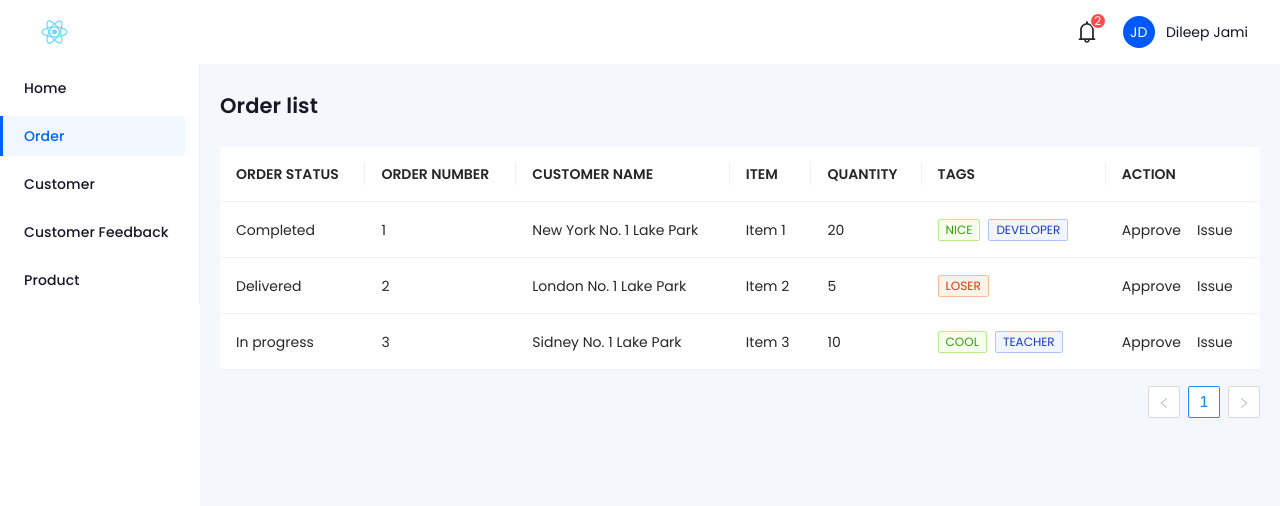
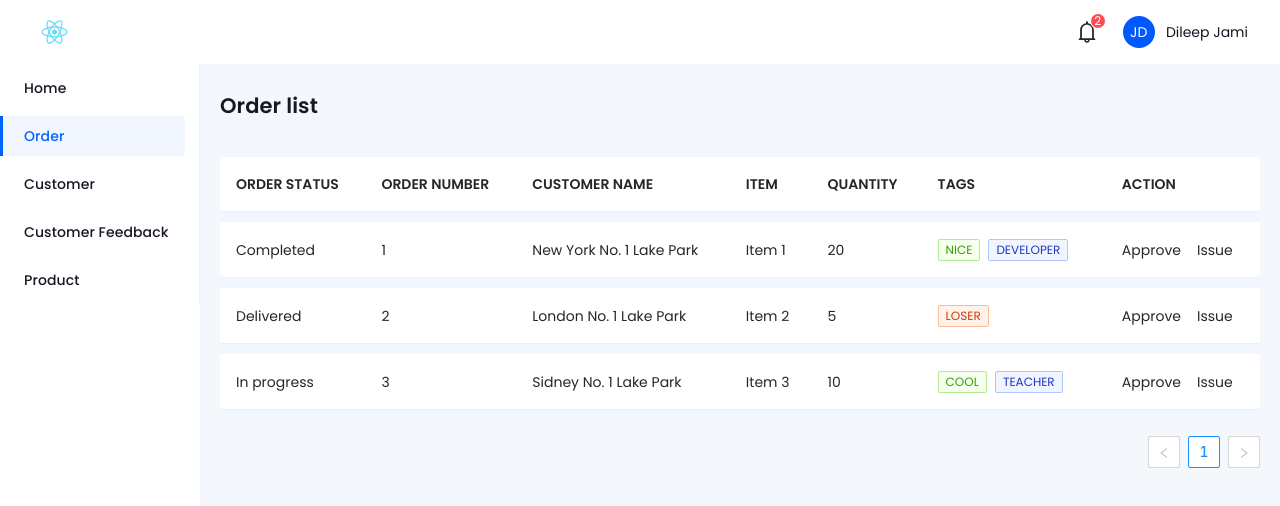
Before and after one commit to sponaka/alakarte-cms-ui, a React (Create React App) app: page /order in a window 1280 px wide. Shown: the top 506 px of the page. Built offline with nearby package versions, Linux system fonts and the light colour scheme.

Commit message:
:lipstick: style: added space between rows of the table

```diff
--- a/src/components/orders/Orders.scss
+++ b/src/components/orders/Orders.scss
@@ -10,6 +10,20 @@
 
   .orders-table {
     margin-top: 25px;
+
+    table {
+      background-color: #0062ff0d !important;
+      border-collapse: separate !important;
+      border-spacing: 0 10px !important;
+
+      th:before {
+        content: none !important;
+      }
+
+      tr {
+        background-color: white;
+      }
+    }
   }
 
   .ant-table-thead > tr > th {
```
